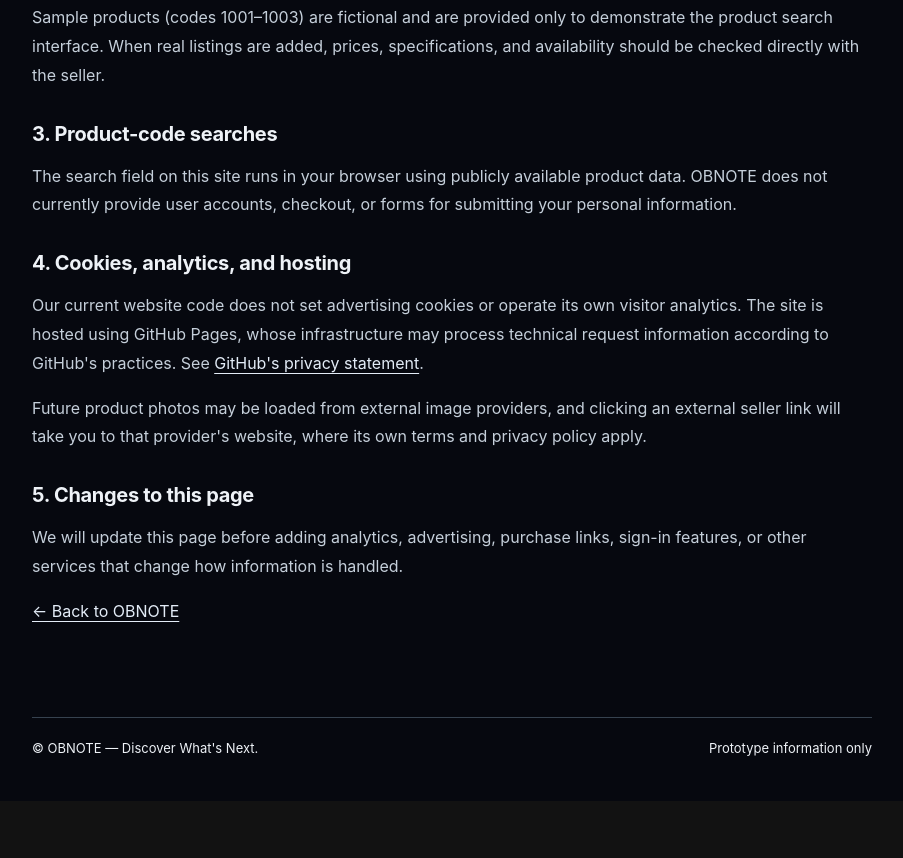
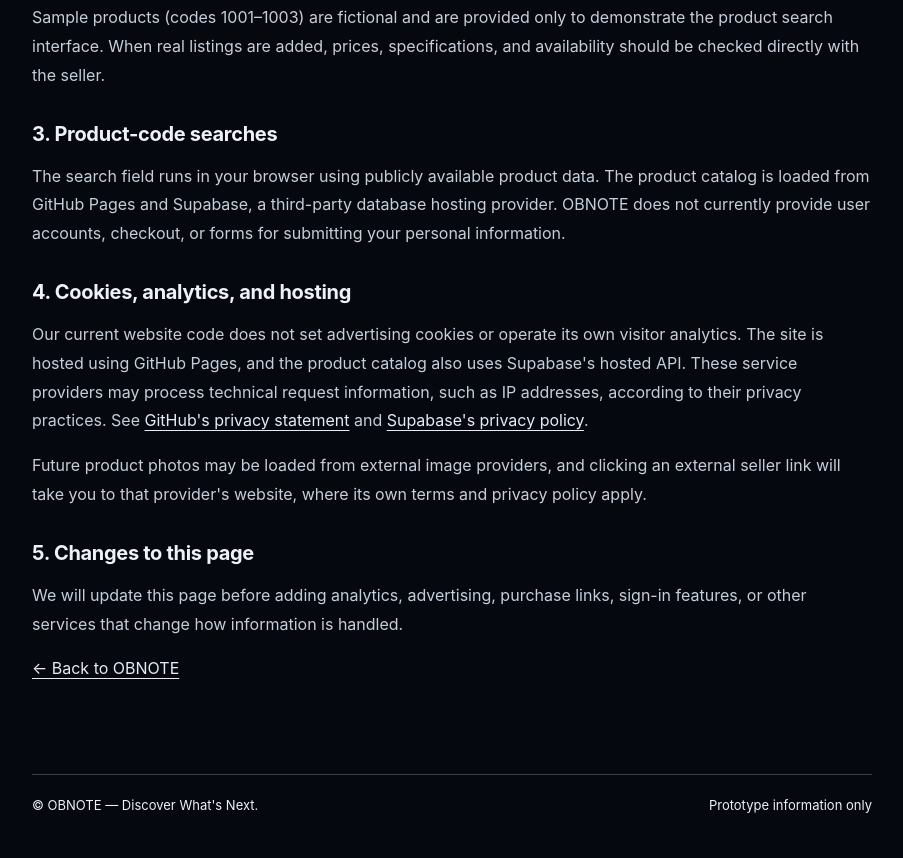
Before and after one commit to wkddbsdn07/OBNET-WEB, a plain HTML site: page privacy.html in a window 1280 px wide. Shown: the part 829-1687 px from the top of the page, without its empty margins (188-1091 px from the left). Before the commit the page ends 1630 px from the top, so only its background shows below. Drawn offline with Linux system fonts and the light colour scheme.

Commit message:
Disclose Supabase catalog hosting in privacy page

```diff
--- a/privacy.html
+++ b/privacy.html
@@ -42,9 +42,9 @@ footer{border-top:1px solid var(--line);padding:22px 0 45px;display:flex;justify
 <h2>2. Product details</h2>
 <p>Sample products (codes 1001–1003) are fictional and are provided only to demonstrate the product search interface. When real listings are added, prices, specifications, and availability should be checked directly with the seller.</p>
 <h2>3. Product-code searches</h2>
-<p>The search field on this site runs in your browser using publicly available product data. OBNOTE does not currently provide user accounts, checkout, or forms for submitting your personal information.</p>
+<p>The search field runs in your browser using publicly available product data. The product catalog is loaded from GitHub Pages and Supabase, a third-party database hosting provider. OBNOTE does not currently provide user accounts, checkout, or forms for submitting your personal information.</p>
 <h2>4. Cookies, analytics, and hosting</h2>
-<p>Our current website code does not set advertising cookies or operate its own visitor analytics. The site is hosted using GitHub Pages, whose infrastructure may process technical request information according to GitHub's practices. See <a href="https://docs.github.com/en/site-policy/privacy-policies/github-general-privacy-statement" target="_blank" rel="noopener noreferrer">GitHub's privacy statement</a>.</p>
+<p>Our current website code does not set advertising cookies or operate its own visitor analytics. The site is hosted using GitHub Pages, and the product catalog also uses Supabase's hosted API. These service providers may process technical request information, such as IP addresses, according to their privacy practices. See <a href="https://docs.github.com/en/site-policy/privacy-policies/github-general-privacy-statement" target="_blank" rel="noopener noreferrer">GitHub's privacy statement</a> and <a href="https://supabase.com/privacy" target="_blank" rel="noopener noreferrer">Supabase's privacy policy</a>.</p>
 <p>Future product photos may be loaded from external image providers, and clicking an external seller link will take you to that provider's website, where its own terms and privacy policy apply.</p>
 <h2>5. Changes to this page</h2>
 <p>We will update this page before adding analytics, advertising, purchase links, sign-in features, or other services that change how information is handled.</p>
```
